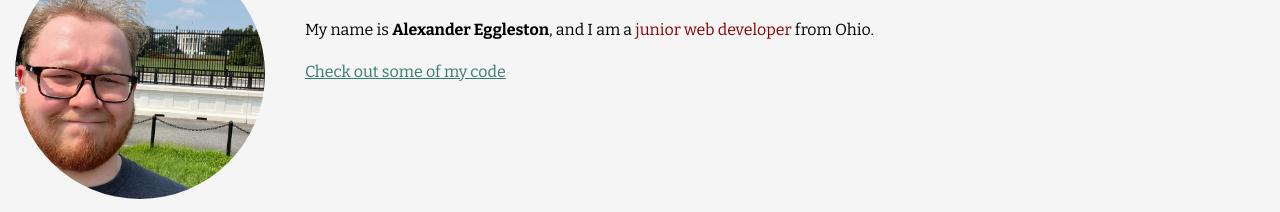
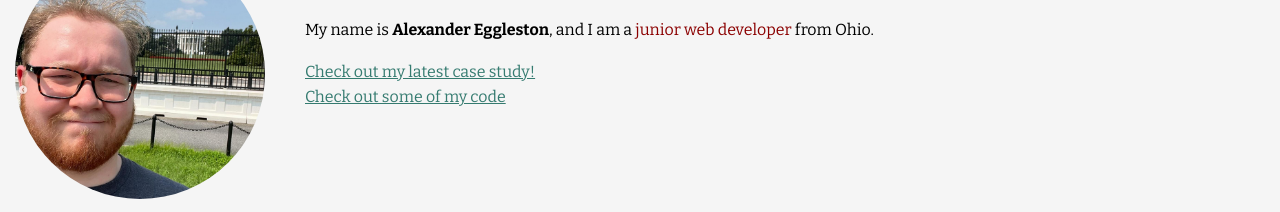
Before and after one commit to Egglol1/Portfolio-website, a plain HTML site: page index.html in a window 1280 px wide. Shown: the part 361-573 px from the top of the page. Drawn offline with nearby package versions, Linux system fonts and the light colour scheme.

Commit message:
Added case study link to landing page

```diff
--- a/index.html
+++ b/index.html
@@ -37,6 +37,7 @@
           <p class="profile__text">
             My name is <span style="font-weight: bold;">Alexander Eggleston</span>, and I am a <span style="color: darkred">junior web developer</span> from Ohio.
           </p>
+          <a href="files/myFlix Case Study.pdf">Check out my latest case study!</a> <br>
           <a href="about.html#myskills">Check out some of my code</a>
         </main>
       </div>
```
